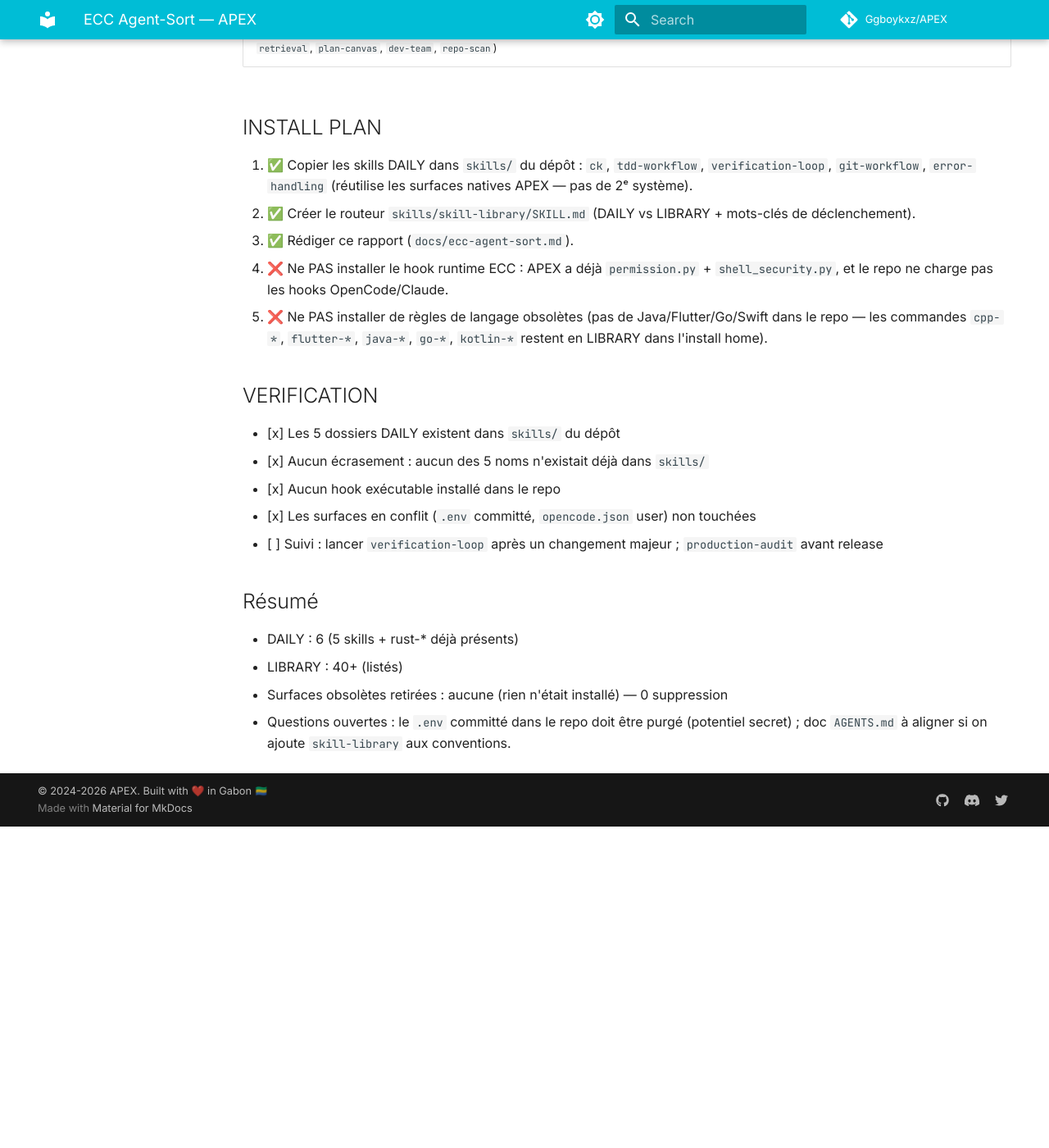
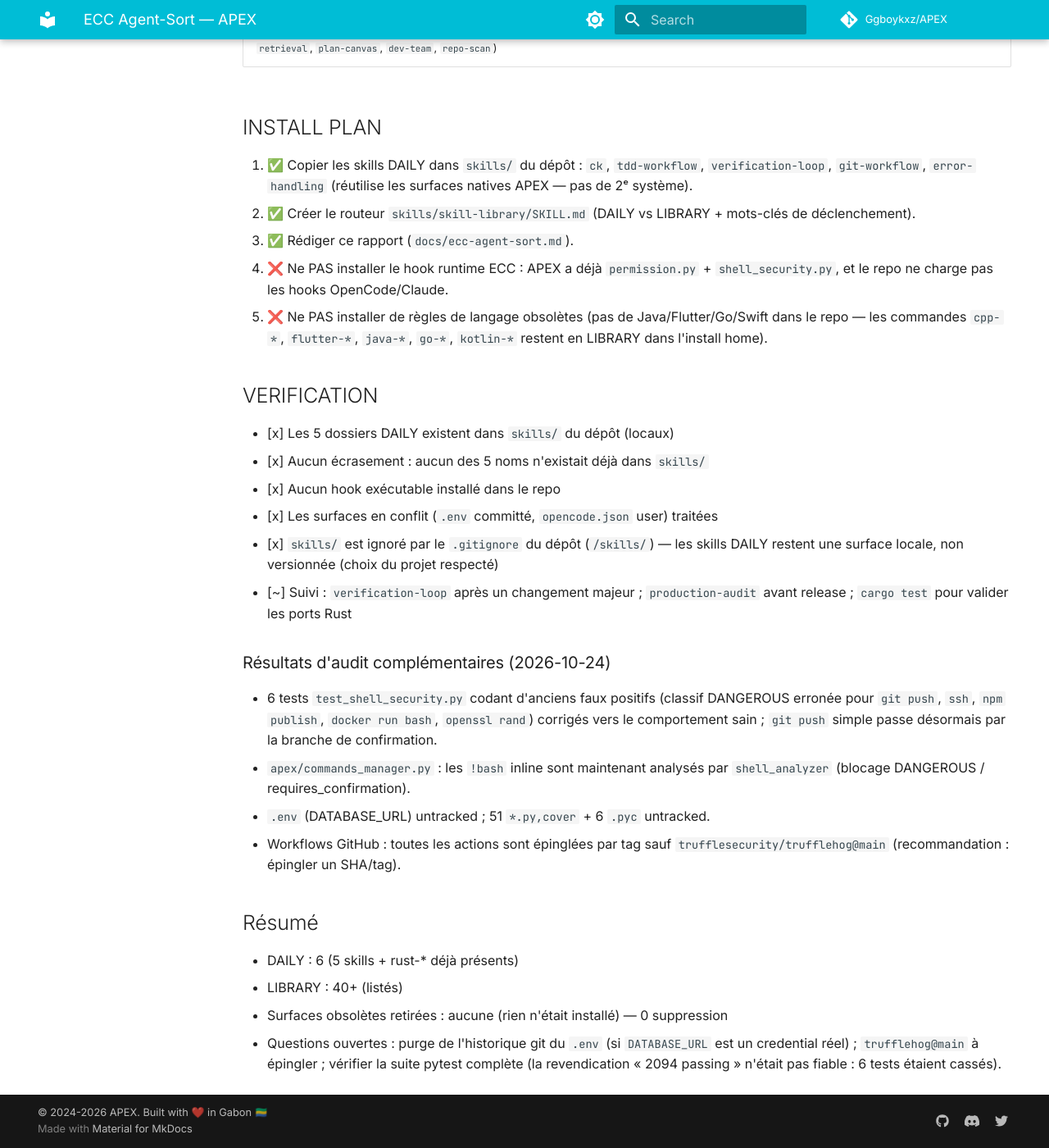
Before and after one commit to Ggboykxz/APEX, an MkDocs documentation site: the page built from docs/ecc-agent-sort.md, in a window 1280 px wide and 1400 px high, scrolled down 2066 px. Shown: the whole window at 82% size. Built offline with MkDocs 1.6.1 and Material for MkDocs 9.7.7, drawn with Linux system fonts in a browser that asks for light colours; comment, search, counter and statistics services are not loaded; the version menu is left out; before the commit the page ends 3074 px from its top, so only the background shows below that.

Commit message:
chore(ci,docs): pin trufflehog, fix stale AGENTS.md version/agents, update audit report

```diff
--- a/docs/ecc-agent-sort.md
+++ b/docs/ecc-agent-sort.md
@@ -50,15 +50,33 @@
 
 ## VERIFICATION
 
-- [x] Les 5 dossiers DAILY existent dans `skills/` du dépôt
+- [x] Les 5 dossiers DAILY existent dans `skills/` du dépôt (locaux)
 - [x] Aucun écrasement : aucun des 5 noms n'existait déjà dans `skills/`
 - [x] Aucun hook exécutable installé dans le repo
-- [x] Les surfaces en conflit (`.env` committé, `opencode.json` user) non touchées
-- [ ] Suivi : lancer `verification-loop` après un changement majeur ; `production-audit` avant release
+- [x] Les surfaces en conflit (`.env` committé, `opencode.json` user) traitées
+- [x] `skills/` est ignoré par le `.gitignore` du dépôt (`/skills/`) — les skills
+      DAILY restent une surface locale, non versionnée (choix du projet respecté)
+- [~] Suivi : `verification-loop` après un changement majeur ; `production-audit`
+      avant release ; `cargo test` pour valider les ports Rust
+
+### Résultats d'audit complémentaires (2026-10-24)
+
+- 6 tests `test_shell_security.py` codant d'anciens faux positifs (classif
+  DANGEROUS erronée pour `git push`, `ssh`, `npm publish`, `docker run bash`,
+  `openssl rand`) corrigés vers le comportement sain ; `git push` simple passe
+  désormais par la branche de confirmation.
+- `apex/commands_manager.py` : les `!bash` inline sont maintenant analysés par
+  `shell_analyzer` (blocage DANGEROUS / requires_confirmation).
+- `.env` (DATABASE_URL) untracked ; 51 `*.py,cover` + 6 `.pyc` untracked.
+- Workflows GitHub : toutes les actions sont épinglées par tag sauf
+  `trufflesecurity/trufflehog@main` (recommandation : épingler un SHA/tag).
 
 ## Résumé
 
 - DAILY : 6 (5 skills + rust-* déjà présents)
 - LIBRARY : 40+ (listés)
 - Surfaces obsolètes retirées : aucune (rien n'était installé) — 0 suppression
-- Questions ouvertes : le `.env` committé dans le repo doit être purgé (potentiel secret) ; doc `AGENTS.md` à aligner si on ajoute `skill-library` aux conventions.
+- Questions ouvertes : purge de l'historique git du `.env` (si `DATABASE_URL`
+  est un credential réel) ; `trufflehog@main` à épingler ; vérifier la suite
+  pytest complète (la revendication « 2094 passing » n'était pas fiable : 6
+  tests étaient cassés).
```
Also changed, not shown: AGENTS.md (+2 -3 lines), 1 other file.
